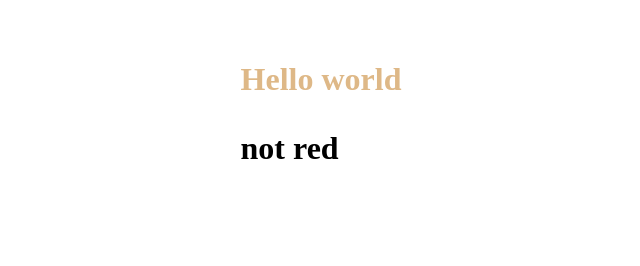
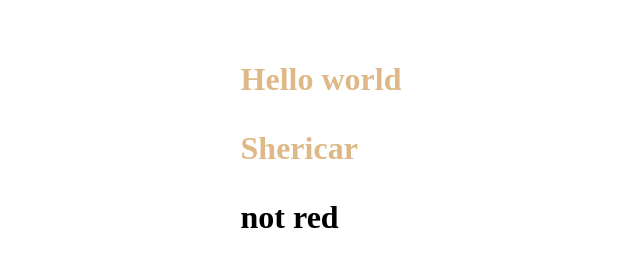
Before and after one commit to SoftGuildAlpharetta/ClassNotes, a plain HTML site: page index.html in a window 1280 px wide. Shown: the whole page, without its empty margins (319-959 px from the left). Drawn offline with Linux system fonts and the light colour scheme.

Commit message:
user name added

```diff
--- a/index.html
+++ b/index.html
@@ -21,6 +21,7 @@
 <h1 id="hello-world-id">
     <div class="centered-container">
         <p>Hello world</p>
+        <p>Shericar</p>
         <p class="not-red">not red</p>
     </div>
 </h1>
```
